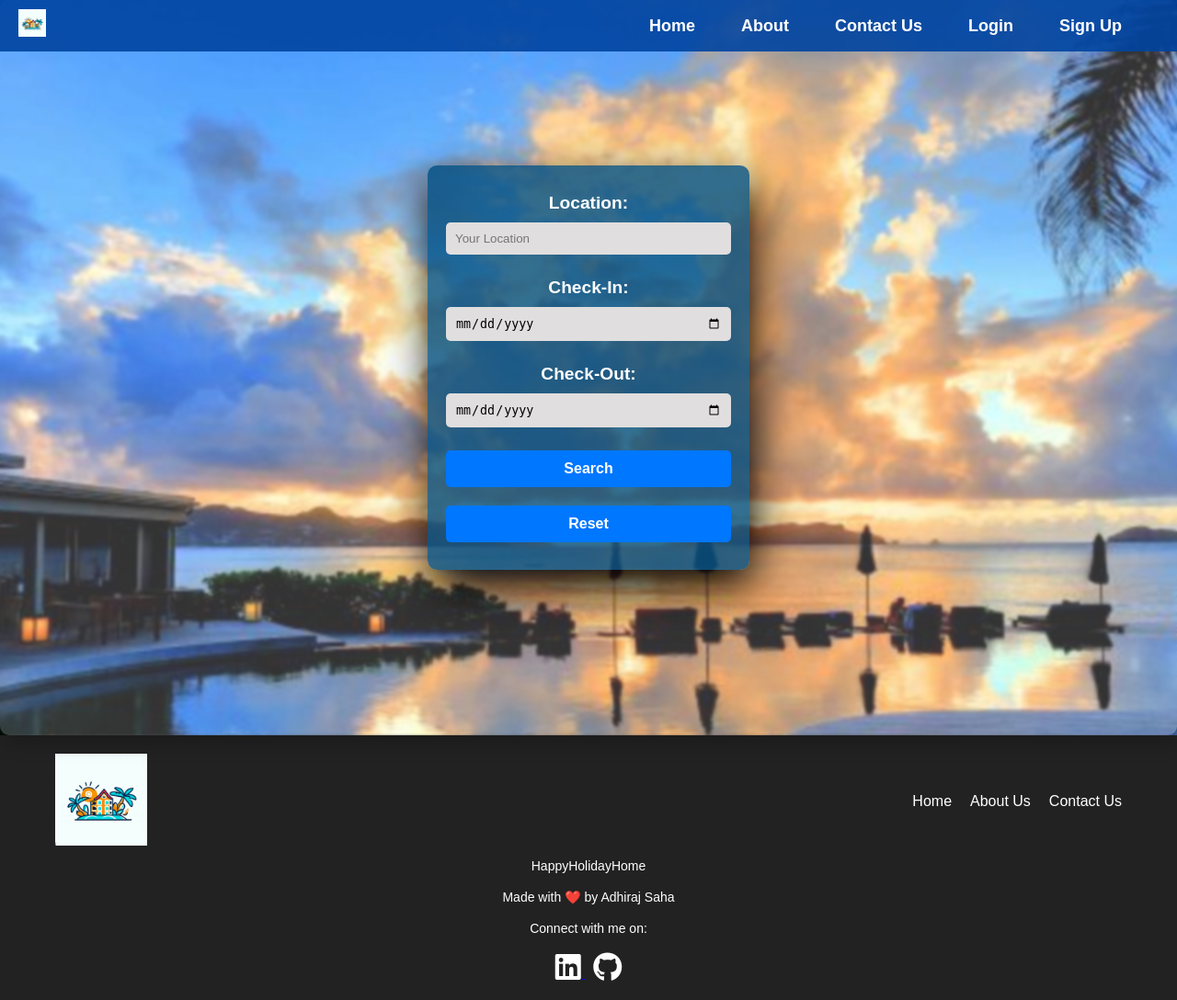
After one commit to adhirajcs/HappyHolidayHome, a PHP site: page / in a window 1280 px wide. The commit adds this page. Shown: the whole page at 92% size. Run offline with PHP 8.4, Linux system fonts and the light colour scheme.

Commit message:
Fixed Minor Bugs

```diff
--- a/inc/footer.php
+++ b/inc/footer.php
@@ -4,7 +4,7 @@
             <img src="../assets/img/logo.jpg" alt="Logo" style="width: 100px; height: auto;">
         </a>
         <div class="footer-links">
-            <a href="index.php">Home</a>
+            <a href="../index.php">Home</a>
             <a href="about.php">About Us</a>
             <a href="contact.php">Contact Us</a>
         </div>
--- a/inc/header.php
+++ b/inc/header.php
@@ -8,7 +8,7 @@
         <ul class="nav-links">
             <?php if (isset($_SESSION['loggedin']) && $_SESSION['loggedin']) : ?>
                 <!-- Display this for logged-in users -->
-                <li><a href="index.php">Home</a></li>
+                <li><a href="../index.php">Home</a></li>
                 <li><a href="about.php">About</a></li>
                 <li><a href="contact.php">Contact Us</a></li>
                 <li class="dropdown">
@@ -25,7 +25,7 @@
 
             <?php else : ?>
                 <!-- Display this for unregistered users -->
-                <li><a href="index.php">Home</a></li>
+                <li><a href="../index.php">Home</a></li>
                 <li><a href="about.php">About</a></li>
                 <li><a href="contact.php">Contact Us</a></li>
                 <li><a href="login.php">Login</a></li>
--- /dev/null
+++ b/index.php
@@ -0,0 +1,123 @@
+<?php
+
+# database
+include("inc/db.php");
+
+?>
+
+<!DOCTYPE html>
+<html lang="en">
+
+<head>
+    <meta charset="UTF-8">
+    <meta name="viewport" content="width=device-width, initial-scale=1, shrink-to-fit=no">
+    <title>HappyHolidayHome - Home</title>
+
+    <link rel="stylesheet" href="https://cdnjs.cloudflare.com/ajax/libs/font-awesome/6.0.0-beta3/css/all.min.css">
+    <link rel="icon" type="image/x-icon" href="assets/img/logo.jpg">
+    <link rel="stylesheet" href="assets/css/index.css">
+    <link rel="stylesheet" href="assets/css/header.css">
+    <link rel="stylesheet" href="assets/css/footer.css">
+    <link rel="stylesheet" href="assets/css/responsive.css">
+
+    <script>
+        function validateDates() {
+            const checkInDate = new Date(document.forms["searchForm"]["checkIn"].value);
+            const checkOutDate = new Date(document.forms["searchForm"]["checkOut"].value);
+
+            if (checkInDate > checkOutDate) {
+                alert("Check-in date cannot be greater than the check-out date.");
+                return false;
+            }
+
+            return true;
+        }
+    </script>
+</head>
+
+<body>
+
+    <!-- Nav Bar -->
+    <header>
+    <nav class="navbar">
+        <div class="logo">
+            <a href="index.php">
+                <img src="assets/img/logo.jpg" alt="Logo" style="width: 30px; height: auto;">
+            </a>
+        </div>
+        <ul class="nav-links">
+            <?php if (isset($_SESSION['loggedin']) && $_SESSION['loggedin']) : ?>
+                <!-- Display this for logged-in users -->
+                <li><a href="index.php">Home</a></li>
+                <li><a href="users/about.php">About</a></li>
+                <li><a href="users/contact.php">Contact Us</a></li>
+                <li class="dropdown">
+                    <span class="profile-info">
+                        <img src="assets/img/user.png" alt="Profile Icon" class="profile-icon">
+                        <?php echo $_SESSION['name']; ?>
+                    </span>
+                    <ul class="dropdown-content">
+                        <li><a href="users/profile.php">My Profile</a></li>
+                        <li><a href="users/reservations.php">My Reservations</a></li>
+                        <li><a href="users/logout.php">Logout</a></li>
+                    </ul>
+                </li>
+
+            <?php else : ?>
+                <!-- Display this for unregistered users -->
+                <li><a href="index.php">Home</a></li>
+                <li><a href="users/about.php">About</a></li>
+                <li><a href="users/contact.php">Contact Us</a></li>
+                <li><a href="users/login.php">Login</a></li>
+                <li><a href="users/signup.php">Sign Up</a></li>
+            <?php endif; ?>
+        </ul>
+    </nav>
+</header>
+
+
+    <div class="container">
+        <form name="searchForm" action="users/search.php" method="GET" class="form" onsubmit="return validateDates();">
+            <label>Location:</label>
+            <input type="text" name="location" placeholder="Your Location" required>
+            <label>Check-In:</label>
+            <input type="date" name="checkIn" required>
+            <label>Check-Out:</label>
+            <input type="date" name="checkOut" required>
+
+            <button type="submit" name="search" class="btn btn-success">Search</button>
+            <button type="reset" name="reset" class="btn btn-danger">Reset</button>
+        </form>
+    </div>
+
+    <!-- Footer -->
+    <footer class="footer">
+    <div class="footer-content">
+        <a href="index.php">
+            <img src="assets/img/logo.jpg" alt="Logo" style="width: 100px; height: auto;">
+        </a>
+        <div class="footer-links">
+            <a href="index.php">Home</a>
+            <a href="users/about.php">About Us</a>
+            <a href="users/contact.php">Contact Us</a>
+        </div>
+    </div>
+    <div class="footer-info">
+    <p>HappyHolidayHome</p>
+    <br>
+    <p>Made with ❤️ by Adhiraj Saha</p>
+    <br>
+    <p>Connect with me on:</p>
+    <br>
+    <a href="https://www.linkedin.com/in/adhirajsaha" target="_blank" rel="noopener noreferrer">
+        <i class="fa-brands fa-2x fa-linkedin" style="color: #ffffff;"></i>
+    </a>
+    &nbsp;
+    <a href="https://github.com/adhirajcs" target="_blank" rel="noopener noreferrer">
+        <i class="fa-brands fa-2x fa-github" style="color: #ffffff;"></i>
+    </a>
+</div>
+</footer>
+</body>
+
+</html>
--- a/users/logout.php
+++ b/users/logout.php
@@ -1,5 +1,5 @@
 <?php
 session_start();
 session_destroy();
-header("location: index.php");
+header("location: ../index.php");
 ?>
```
Also changed, not shown: database_schema/hhh_db.sql (+11 -4 lines), users/index.php (deleted, +0 -61 lines), users/login.php (+10 -28 lines), users/signup.php (+31 -7 lines), users/verify_otp.php (+19 -16 lines).
